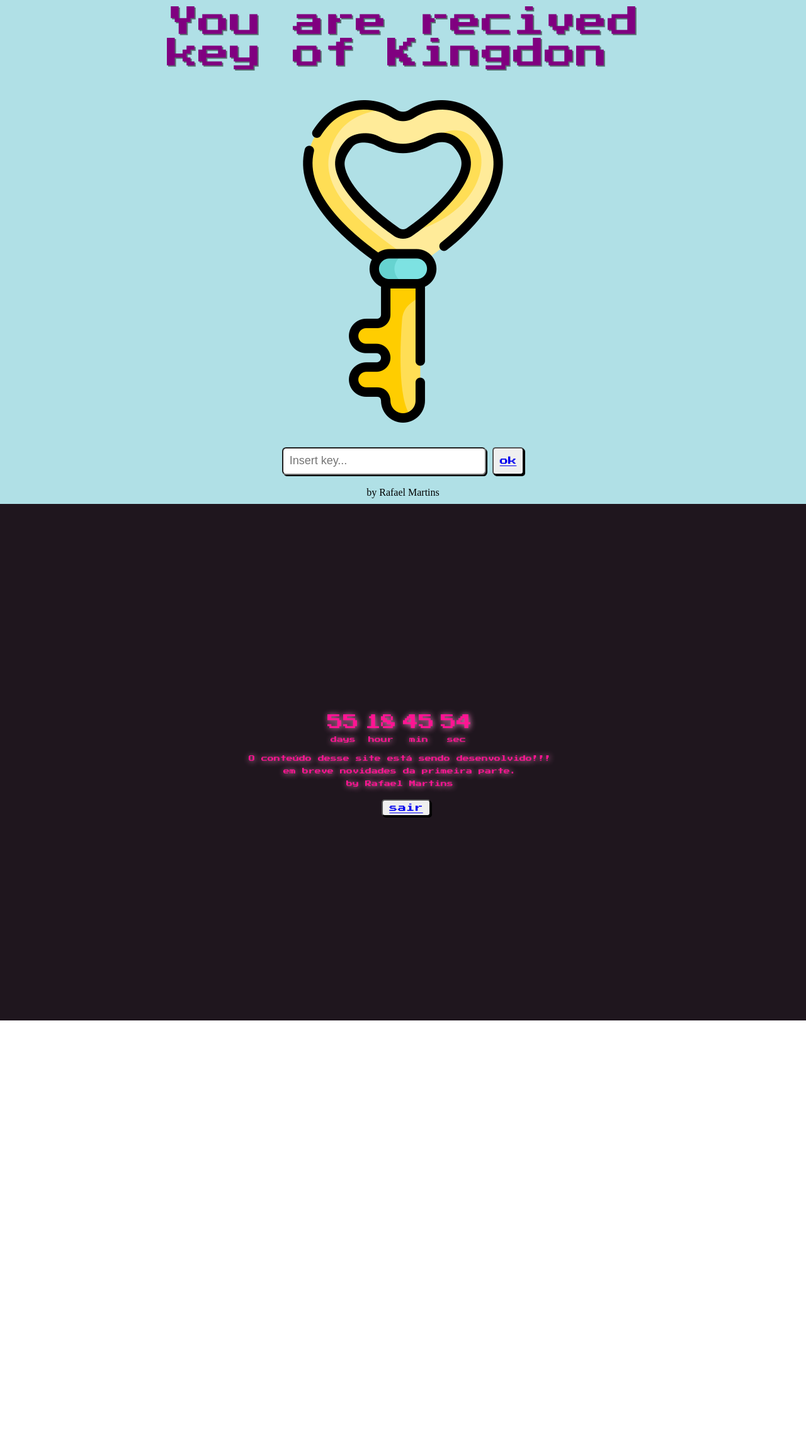
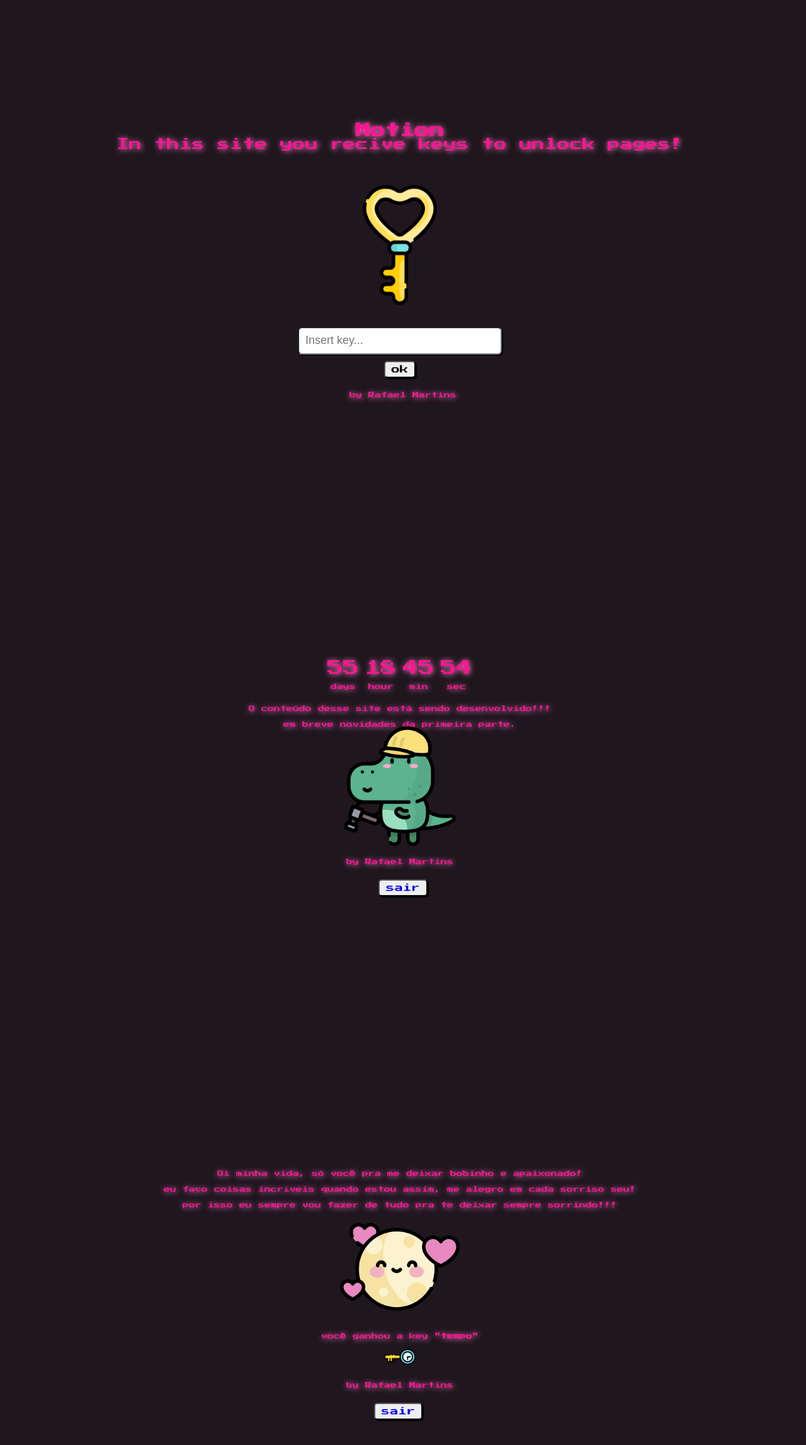
Before and after one commit to Far3llProject/Motion, a plain HTML site: page index.html in a window 1280 px wide. Shown: the whole page at 63% size. Before the commit the page ends 1620 px from the top, so only its background shows below. Drawn offline with Linux system fonts and the light colour scheme.

Commit message:
add two keys

```diff
--- a/index.html
+++ b/index.html
@@ -5,27 +5,28 @@
   <meta name="viewport" content="width=device-width, initial-scale=1.0">
   <link rel="stylesheet" href="styles/styles.css">
   <link href="https://fonts.googleapis.com/css2?family=Press+Start+2P&display=swap" rel="stylesheet">
-  <title>Document</title>
+  <title>Motion</title>
 </head>
 <body>
   <!-- CHAVE -->
-  <div id="key" class="intro">
-    <div class="title container">
-      <p>You are recived <br> key of Kingdon</p>
+  <div id="key" class="wellcome container aling">
+    <div class="aling text__title">
+      <h3>Motion</h3>
+      <p>In this site you recive keys to unlock pages!</p>
     </div>
-    <div class="key container">
-      <img src="assets/chave_heart.png">
+    <div class="key aling">
+      <img class="key__img" src="assets/chave_heart.png">
     </div>
-    <div class="container">
-      <input class="field" type="field" placeholder="Insert key...">
-      <button class="button" ><a href="#second">ok</a></button>
+    <div class="aling">
+      <input id="pass" class="field" type="field" placeholder="Insert key...">
+      <button class="button" onclick="getPass()">ok</button>
     </div>
-    <div class="container">
+    <div class="text">
       <p>by Rafael Martins</p>
     </div>
   </div>
   <!-- Principal -->
-  <div id="second" class="wellcome container aling">
+  <div id="tempo" class="wellcome container aling">
     <div class="container">
       <div class="aling">
         <div id="dia" class="time"></div>
@@ -47,9 +48,30 @@
     <div class="container text aling">
       <div>O conteúdo desse site está sendo desenvolvido!!!</div>
       <div class="text">em breve novidades da primeira parte.</div>
+      <div class="key">
+        <img class="key__img" src="/assets/trabalhador.png">
+      </div>
       <div class="text">by Rafael Martins</div>
     </div>
     <button class="button" ><a href="#key">sair</a></button>
+  </div>
+  <div id="amor" class="wellcome container aling">
+    <div class="container text aling">
+      <p>Oi minha vida, só você pra me deixar bobinho e apaixonado!</p>
+      <p class="text">eu faço coisas incríveis quando estou assim, me alegro em cada sorriso seu!</p>
+      <p class="text">por isso eu sempre vou fazer de tudo pra te deixar sempre sorrindo!!!</p>
+      <div class="key">
+        <img class="key__img" src="/assets/lua-de-mel.png">
+      </div>
+      <p>você ganhou a key <strong>"tempo"</strong> </p>
+      <div>
+        <img class="key__time" src="/assets/chave_tempo.png">
+      </div>
+      <div class="text">by Rafael Martins</div>
+    </div>
+    <div class="">
+      <button class="button__sair" ><a href="#key">sair</a></button>
+    </div>
   </div>
   <script>
     let Day, Hours, Minutes, Second
@@ -73,7 +95,18 @@
       document.getElementById("minuto").innerHTML = Minutes
       document.getElementById("segundo").innerHTML = Second
 
-    }, 1000);
+    }, 1000)
+
+    function getPass () {
+      let password = document.getElementById("pass").value
+      if(password === "amor"){
+        document.getElementById('amor').scrollIntoView();
+      }else if (password === "tempo"){
+        document.getElementById('tempo').scrollIntoView();
+      }else {
+        alert("Essa chave não existe!")
+      }
+    }
   </script>
 </body>
 </html>
--- a/styles/styles.scss
+++ b/styles/styles.scss
@@ -3,9 +3,16 @@
     padding: 0;
 }
 
+
+
 body{
     // position: fixed;
     overflow: hidden;
+
+}
+
+a{
+    text-decoration: none;
 }
 
 .key {
@@ -13,14 +20,25 @@ body{
    animation: animate 1s ease-in-out infinite;;
 }
 
+.key {
+    &__img{
+        width: 190px;
+    }
+    &__time {
+        width: 50px;
+        transform: rotate(90deg);
+    }
+}
+
 @keyframes animate {
     0%,100%
     {
-        transform: translateY(-10px);
+        transform: translateY(-5px);
+
     }
     50%
     {
-        transform: translateY(10px);
+        transform: translateY(5px);
     }
 }
 
@@ -39,13 +57,7 @@ body{
     background-color: powderblue;
 }
 
-.title {
-    font-family: 'Press Start 2P';
-    font-size: 50px;
-    margin-bottom: 40px;
-    color: purple;
-    text-shadow: 2px 2px rgba($color: #000000, $alpha: 0.5);
-}
+
 
 .field {
     padding-left: 10px;
@@ -67,8 +79,15 @@ body{
     padding: 5px 10px 5px 10px;
     border-radius: 5px;
     margin-top: 10px;
-    margin-left: 10px;
     box-shadow: 2px 2px;
+    &__sair{
+        font-family: 'Press Start 2P';
+        padding: 5px 10px 5px 10px;
+        border-radius: 5px;
+        margin-top: 10px;
+        box-shadow: 2px 2px;
+        margin-right: 15px;
+    }
 }
 
 .button:focus {
@@ -99,7 +118,6 @@ body{
     padding-right: 10px;
     padding-top: 10px;
     padding-bottom: 10px;
-    font-size: 10px;
 }
 
 .time {
@@ -110,7 +128,22 @@ body{
 }
 
 .text {
+    text-align: center;
     text-shadow: 1px 1px 10px rgb(240, 133, 195);
     padding-top: 10px;
     color: deeppink;
+    font-size: 10px;
+    line-height: 15px;
+    &__title {
+        text-align: center;
+        font-family: 'Press Start 2P';
+        text-shadow: 1px 1px 10px rgb(240, 133, 195);
+        font-size: 20px;
+        margin-bottom: 40px;
+        color: deeppink;
+    }
 }
+
+@media screen and (max-width: 600px) {
+
+  }
```
Also changed, not shown: assets/chave_tempo.png (added), assets/lua-de-mel.png (added), assets/trabalhador.png (added), styles/styles.css, 1 other file.
